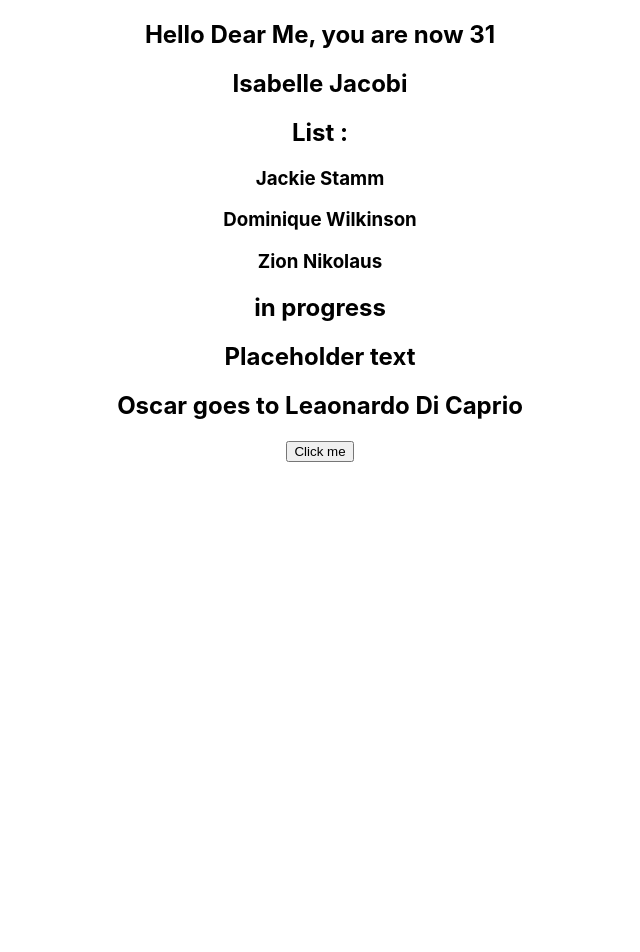
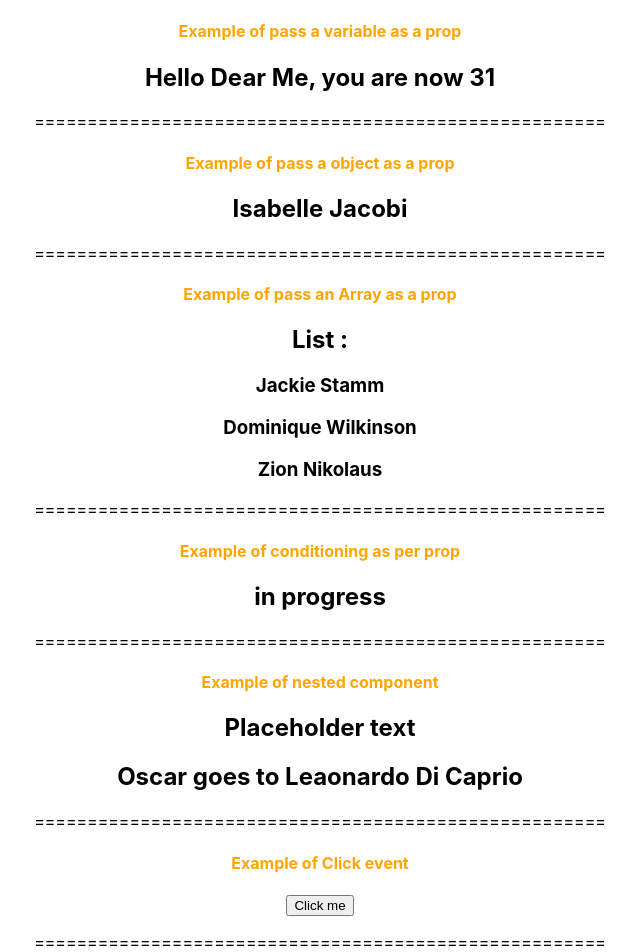
Before and after one commit to SagarBobade/react-understanding, a React (Create React App) app: page / in a window 1280 px wide. Shown: the top 952 px of the page, without its empty margins (320-960 px from the left). Before the commit the page ends 800 px from the top, so only its background shows below. Built offline with nearby package versions, Linux system fonts and the light colour scheme.

Commit message:
chore: cosmetic changes.

```diff
--- a/src/App.css
+++ b/src/App.css
@@ -1,5 +1,9 @@
 .App {
   text-align: center;
+}
+
+h4 {
+  color: orange;
 }
 
 .App-logo {
--- a/src/App.tsx
+++ b/src/App.tsx
@@ -33,22 +33,34 @@ function App() {
 
   return (
     <div className='App'>
+      <h4>Example of pass a variable as a prop</h4>
       { <Greet name = 'Me' age={31} /> }
+<p>====================================================== </p>
 
+    <h4>Example of pass a object as a prop</h4>
       { <Person name = {PersonName}/>}
+<p>====================================================== </p>
 
+      <h4>Example of pass an Array as a prop</h4>
       { <PersonList names={PersonListArray}/>}
+<p>====================================================== </p>
 
+      <h4>Example of conditioning as per prop</h4>
       { <Status status = "IP"/>}
+<p>====================================================== </p>
 
+      <h4>Example of nested component</h4>
       {<Header>Placeholder text</Header>}
        <Oscar>
         <Header>Oscar goes to Leaonardo Di Caprio</Header>
       </Oscar>
+<p>====================================================== </p>
 
+      <h4>Example of Click event</h4>
       { <Button handleClick={()=> {
           console.log("Button clicked")
       } }/>}
+<p>====================================================== </p>
 
     </div>
   )
```
